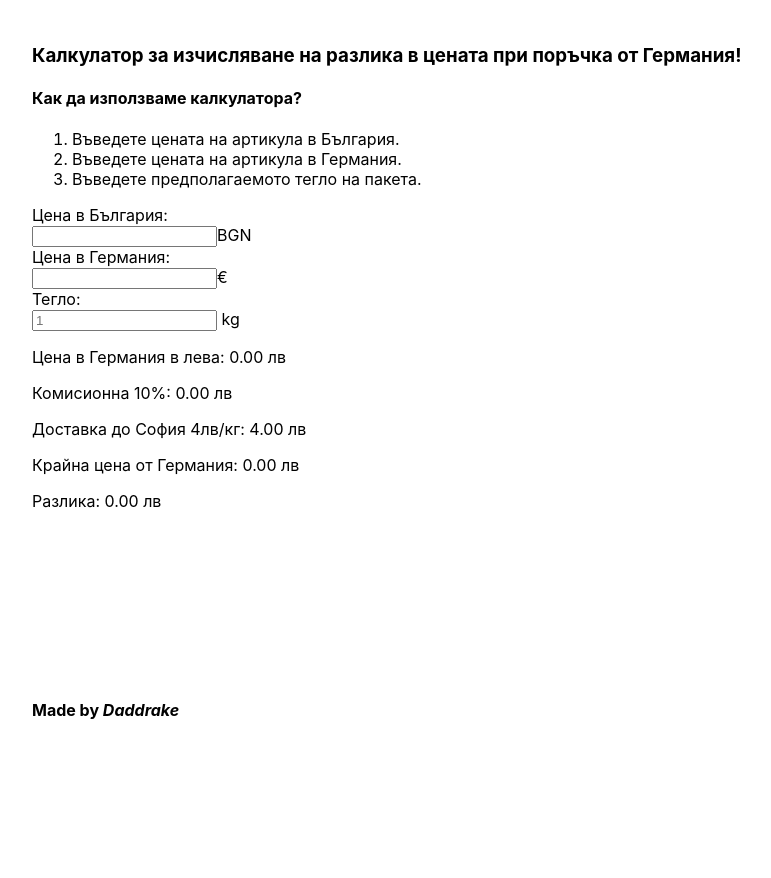
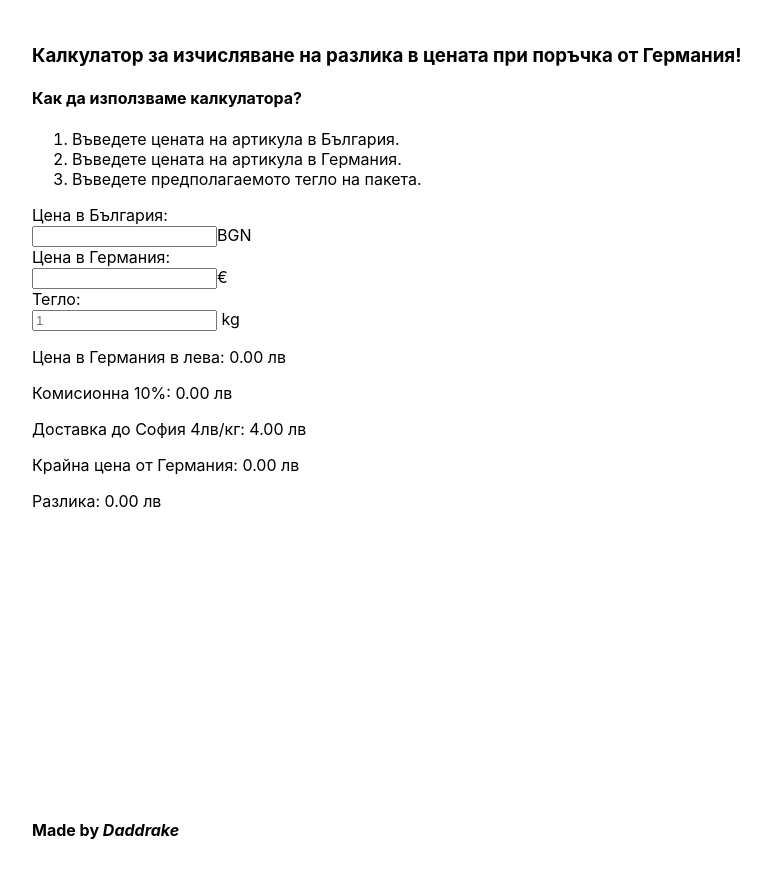
Before and after one commit to Daddrake/smetni-si-sam, a Next.js app: page / in a window 1280 px wide. Shown: the top 878 px of the page, without its empty margins (25-796 px from the left). Built offline with nearby package versions, Linux system fonts and the light colour scheme.

Commit message:
instructions

```diff
--- a/styles/globals.css
+++ b/styles/globals.css
@@ -23,7 +23,7 @@ footer {
 	text-decoration: overline;
 	position: absolute;
 	bottom: 0;
-	height: 200px;
+	height: 10vh;
 	width: 100%;
 	overflow: hidden;
 }
```
